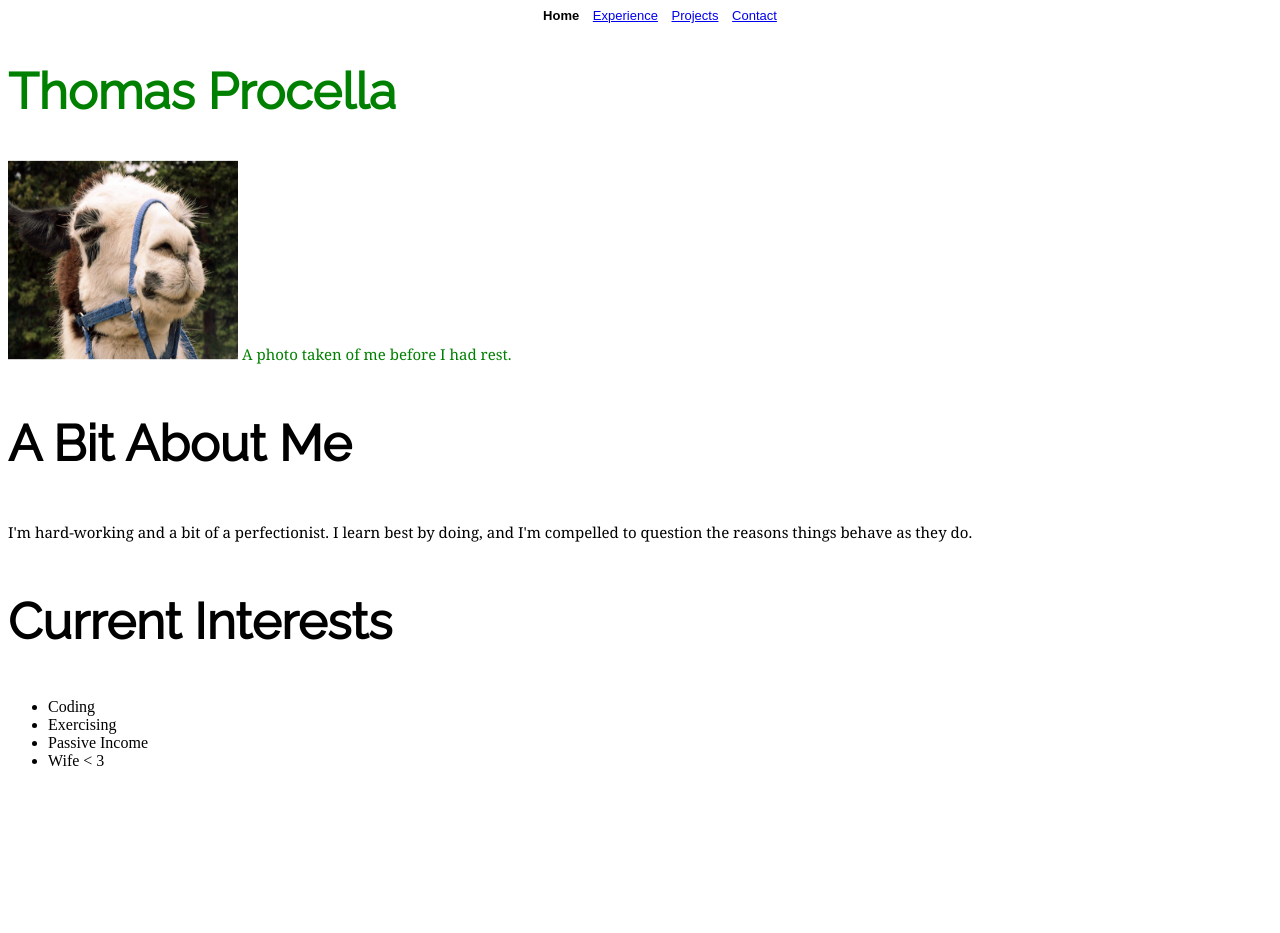
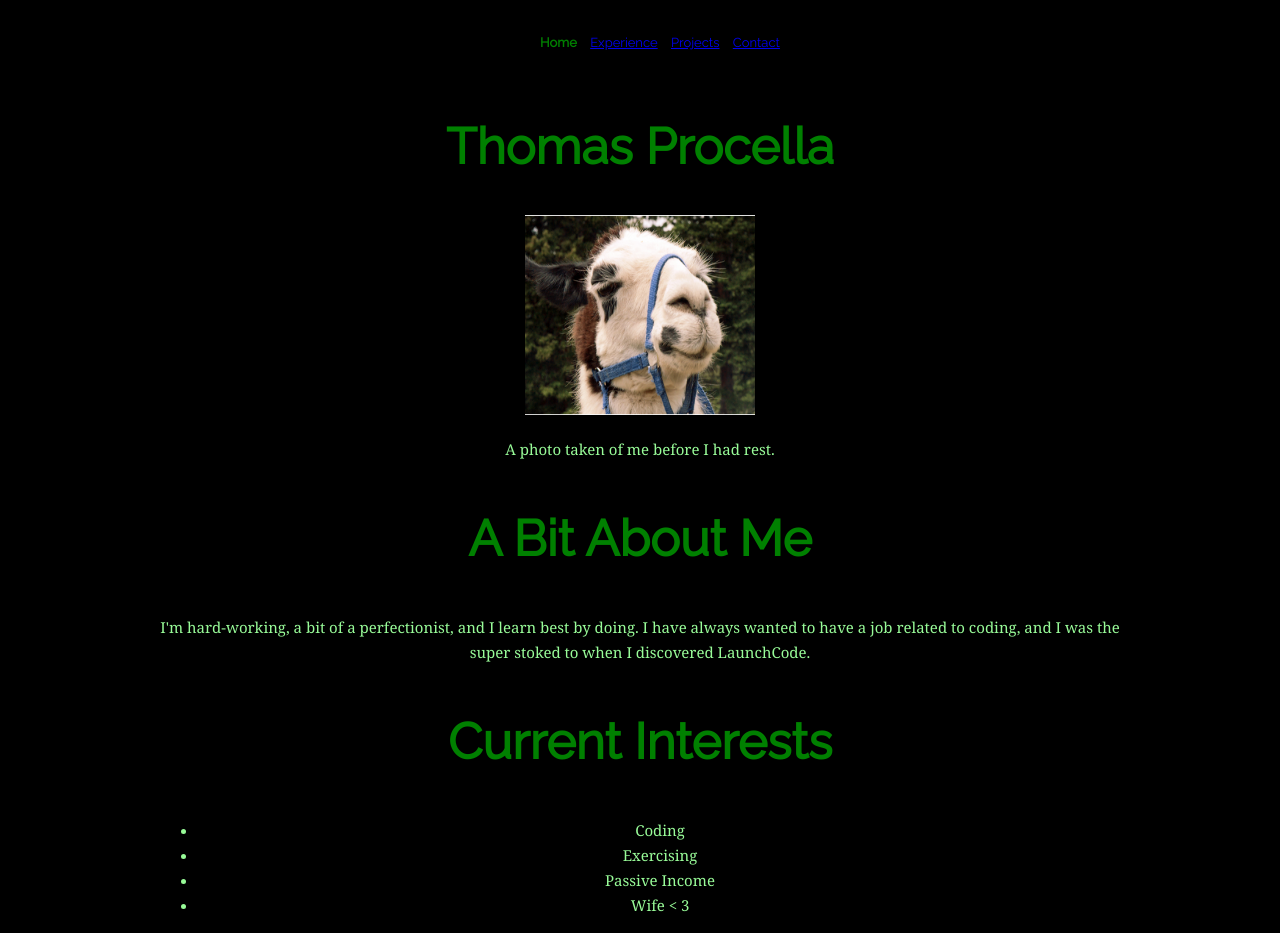
Before and after one commit to ThomasAP/HTML-Me-Something, a plain HTML site: page index.html in a window 1280 px wide. Before the commit the page ends 800 px from the top, so only its background shows below. Drawn offline with Linux system fonts and the light colour scheme; a web font is replaced by a local one.

Commit message:
Centered all main content, changed the background color to black, and the primary text colors to green and some lighter shade of green.

```diff
--- a/index.html
+++ b/index.html
@@ -23,19 +23,19 @@
 
 
 
+    <main>
+
+      <div>
+        <h1 class='name'>Thomas Procella</h1>
+        <img class='self-image' src="images/Me.jpg" alt="A photo of me when I needed rest." width="230px" height="200px">
+
+      <p>A photo taken of me before I had rest.</p>
+      </div>
 
 
-    <div class="name">
-      <h1>Thomas Procella</h1>
-      <img class='self-image' src="images/Me.jpg" alt="A photo of me when I needed rest." width="230px" height="200px">
-
-    <span>A photo taken of me before I had rest.</span>
-    </div>
-
-    <main>
       <article>
         <h2>A Bit About Me</h2>
-        <p>I'm hard-working and a bit of a perfectionist. I learn best by doing, and I'm compelled to question the reasons things behave as they do.</p>
+        <span>I'm hard-working, a bit of a perfectionist, and I learn best by doing. I have always wanted to have a job related to coding, and I was the super stoked to when I discovered LaunchCode. </span>
       </article>
 
       <h2>Current Interests</h2>
--- a/stylo.css
+++ b/stylo.css
@@ -1,19 +1,21 @@
-p, span {
+body {
   font-family: 'Goudy Bookletter 1911', Georgia, Times, serif;
   font-size: 15px;
   line-height: 25px;
+  color: palegreen;
+  background-color: black;
  }
 
- h1, h2, h3 {
+ h1, h2, h3, nav {
   font-family: 'Raleway', Helvetica, Arial, sans-serif;
   font-size: 50px;
   line-height: 70px;
+  color: green;
  }
 
 nav {
 
     font-size: 13px;
-    font-family: fantasy, serif;
     text-align: center;
 
   }
@@ -44,6 +46,9 @@ nav {
 
   }
 
-   h5{
-     text-align: center;
-   }
+
+  main {
+    text-align: center;
+    margin-left: 150px;
+    margin-right: 150px;
+  }
```
Also changed, not shown: Projects.html (+1 -0 lines).
